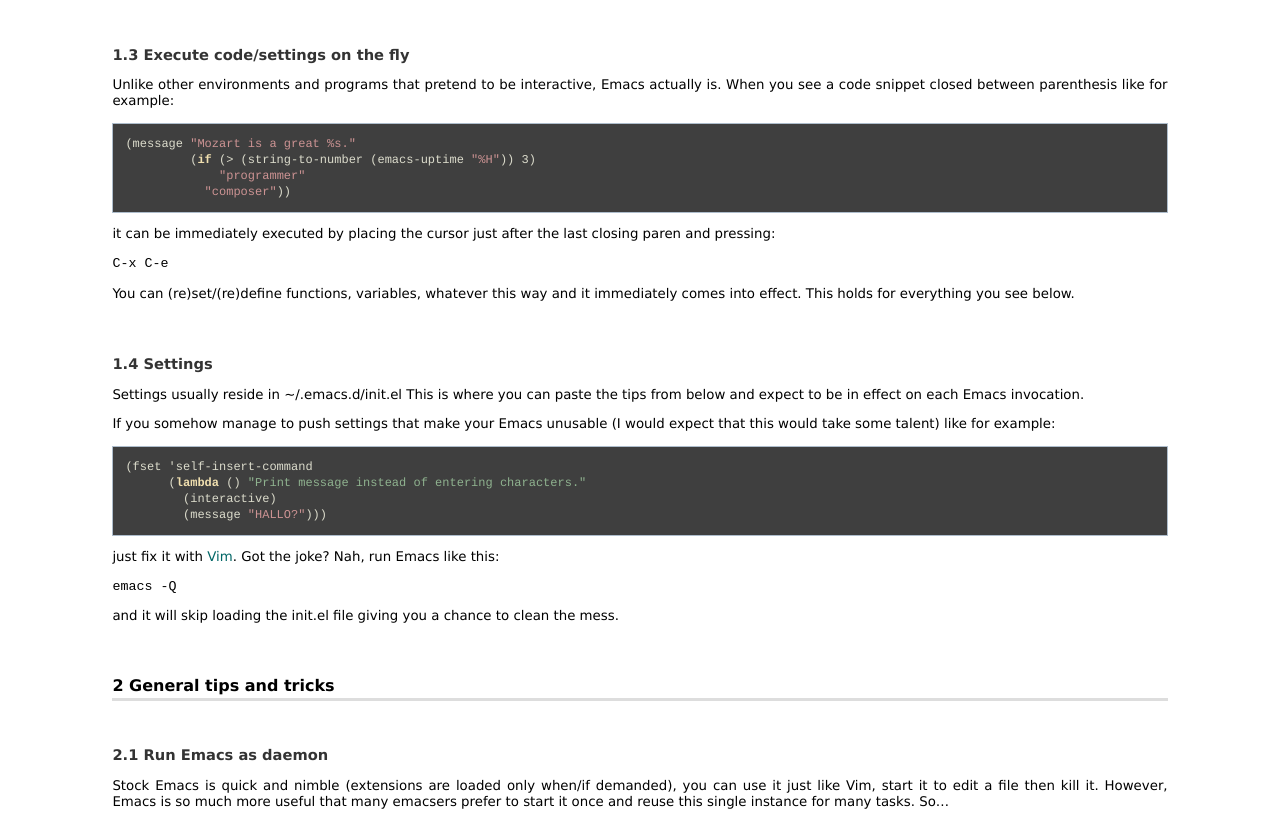
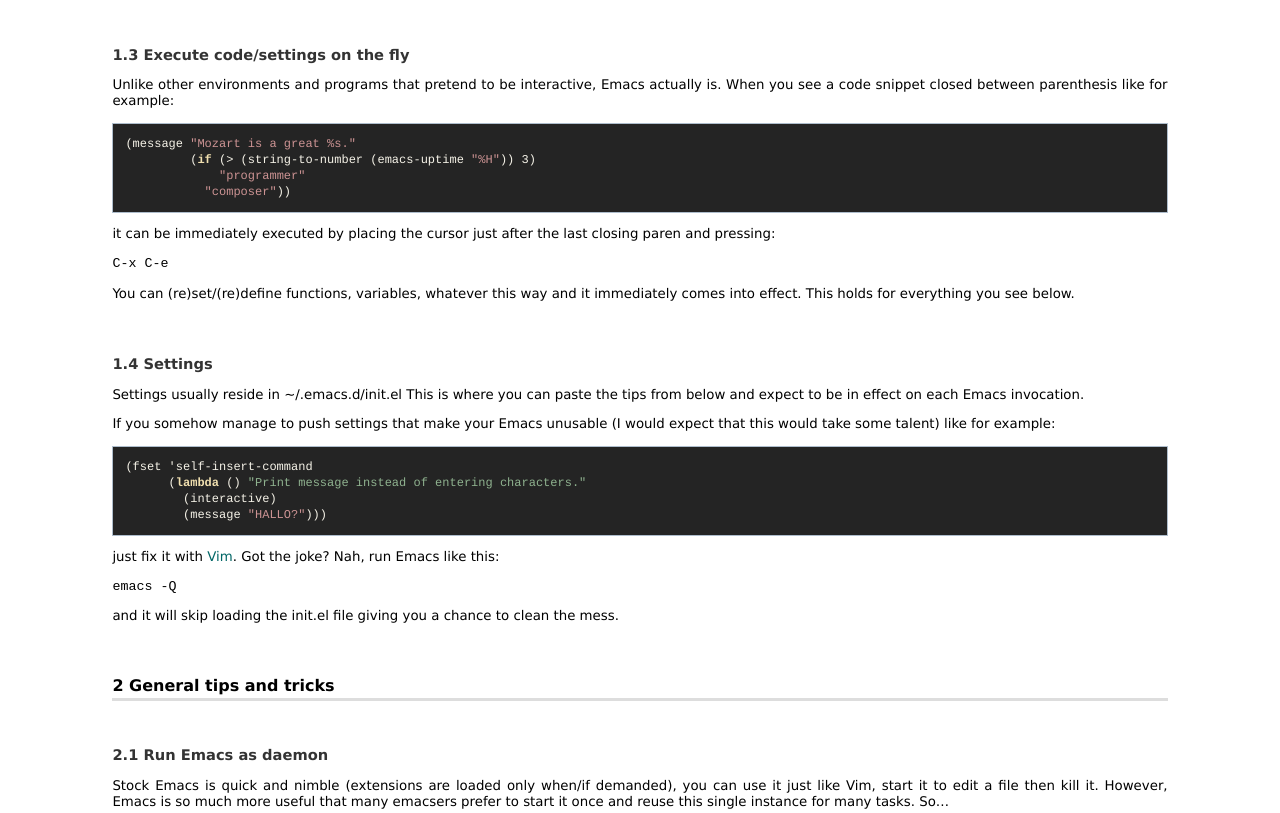
Before and after one commit to m00natic/m00natic.github.com, a plain HTML site: page emacs/emacs-wiki.html in a window 1280 px wide. Shown: the part 1640-2453 px from the top of the page. Drawn offline with Linux system fonts and the light colour scheme.

Commit message:
Switch code example style to wombat-like background.

```diff
--- a/css/worg-classic.css
+++ b/css/worg-classic.css
@@ -170,8 +170,8 @@
   /* } */
 
   pre {
-      background-color: #3f3f3f /* #c0c0c0 */;
-      color: #dcdccc /* #232333 */;
+      background-color: #242424 /* #3f3f3f #c0c0c0 */;
+      color: #f6f3e8 /* #dcdccc #232333 */;
       overflow: auto;
       padding: 1em;
   }
```
